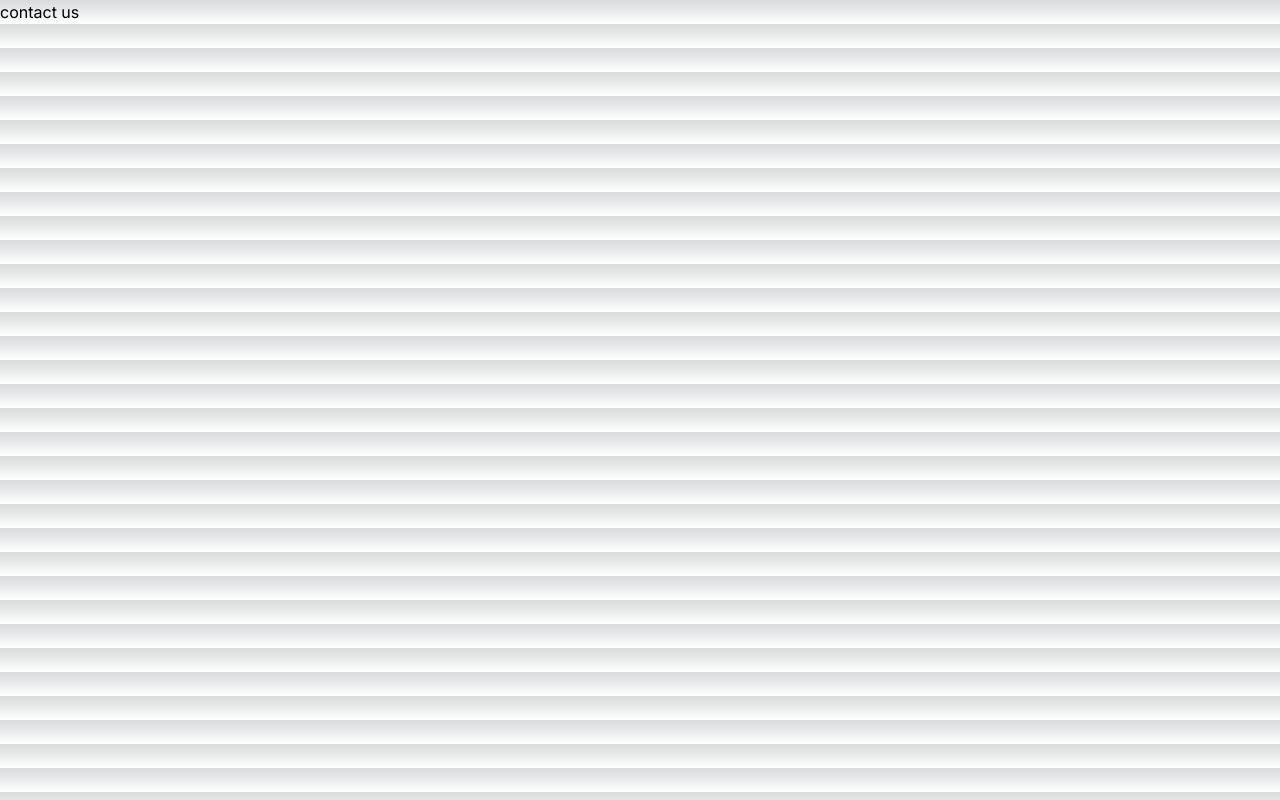
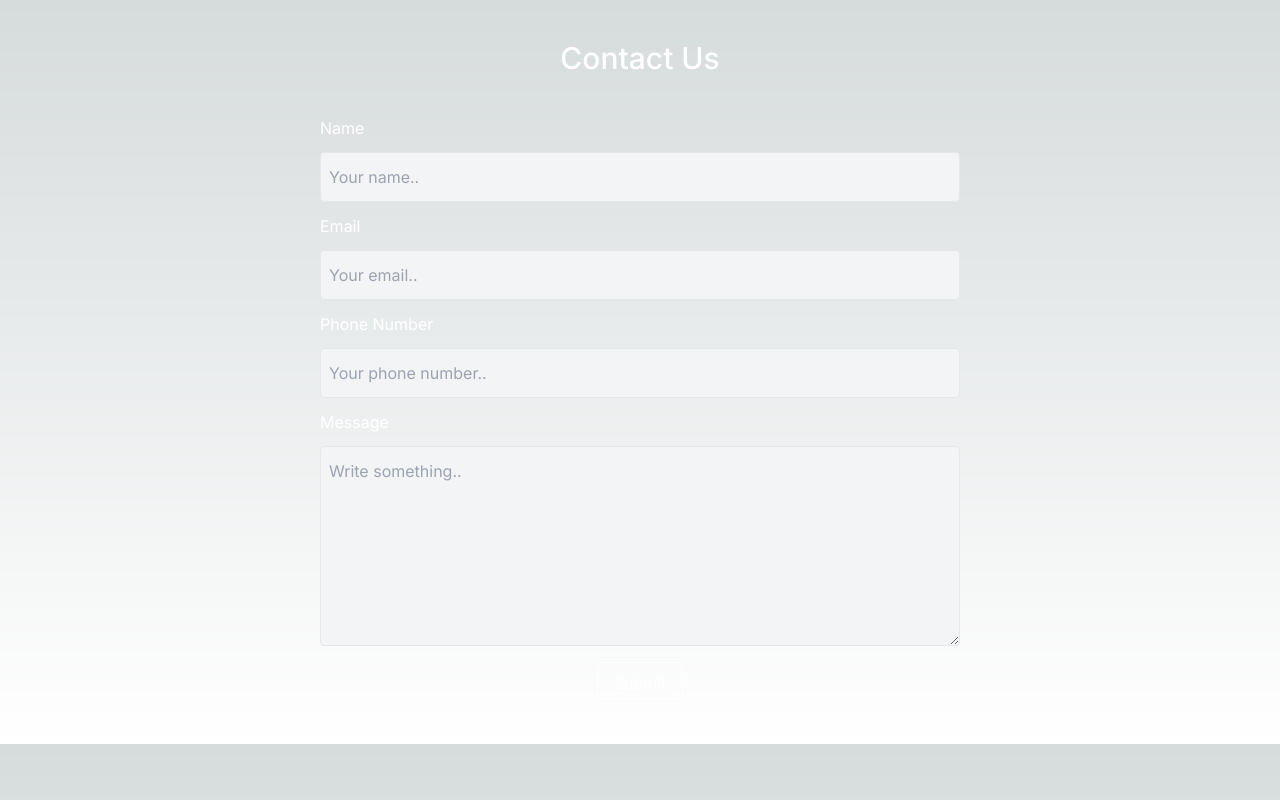
Before and after one commit to sankethsura/Style_Plus, a Next.js app: page /contact-us in a window 1280 px wide. Built offline with nearby package versions, Linux system fonts and the light colour scheme.

Commit message:
added contact details api

```diff
--- /dev/null
+++ b/app/UI/toast.js
@@ -0,0 +1,52 @@
+// createToast.js
+import { toast } from 'react-toastify';
+import 'react-toastify/dist/ReactToastify.css';
+
+const createToast = (message, type) => {
+  switch (type) {
+    case 'success':
+      toast.success(
+        <div className="Toastify__toast--success">
+          <div className="toast-bar bg-green-600"></div> {/* Green bar for success */}
+          {message}
+        </div>,
+        {
+          closeButton: false,
+          className: 'Toastify__toast--success',
+        }
+      );
+      break;
+    case 'error':
+      toast.error(
+        <div className="Toastify__toast--error">
+          <div className="toast-bar bg-red-600"></div> {/* Red bar for error */}
+          {message}
+        </div>,
+        {
+          closeButton: false,
+          className: 'Toastify__toast--error',
+        }
+      );
+      break;
+
+      case 'warning':
+        toast.warning(
+          <div className="Toastify__toast--warning">
+            <div className="toast-bar bg-[#FF8964]"></div>
+            {message}
+          </div>,
+          {
+            closeButton: false,
+            className: 'Toastify__toast--warning',
+          }
+        );
+        break;
+    default:
+      toast(message, {
+        closeButton: false,
+        className: 'custom-toast',
+      });
+  }
+};
+
+export default createToast;
--- /dev/null
+++ b/app/UI/toastProvider.js
@@ -0,0 +1,22 @@
+// ToastProvider.js
+import React from "react";
+import { ToastContainer } from "react-toastify";
+import "react-toastify/dist/ReactToastify.css";
+
+const ToastProvider = ({ children }) => {
+  return (
+    <>
+      <ToastContainer
+        position="top-center"
+        autoClose={3000}
+        hideProgressBar={true}
+        closeOnClick
+        pauseOnHover={false}
+        closeButton= {false}
+      />
+      {children}
+    </>
+  );
+};
+
+export default ToastProvider;
--- /dev/null
+++ b/app/api/contact/route.js
@@ -0,0 +1,29 @@
+import connectDB from "@/app/lib/mongodb"
+import Contact from "@/app/modal/contact";
+import { NextResponse } from "next/server";
+import mongoose from "mongoose";
+
+export async function POST(req) {
+  const { fullname, email, message,phoneNumber } = await req.json();
+
+  try {
+    await connectDB();
+    await Contact.create({ fullname, email, message, phoneNumber });
+
+    return NextResponse.json({
+      msg: ["Message sent successfully"],
+      success: true,
+    });
+  } catch (error) {
+    if (error instanceof mongoose.Error.ValidationError) {
+      let errorList = [];
+      for (let e in error.errors) {
+        errorList.push(error.errors[e].message);
+      }
+      console.log(errorList);
+      return NextResponse.json({ msg: errorList });
+    } else {
+      return NextResponse.json({ msg: ["Unable to send message."] });
+    }
+  }
+}
--- a/app/contact-us/page.js
+++ b/app/contact-us/page.js
@@ -1,5 +1,15 @@
+"use client";
+
 import React from "react";
+import ContactUs from "../layouts/ContactUs";
 
 export default function contact() {
-  return <div>contact us</div>;
+  return (
+    <div>
+       <p className="font-medium text-xl md:text-3xl text-white flex justify-center my-4 md:my-10">
+          Contact Us
+        </p>
+      <ContactUs />
+    </div>
+  );
 }
--- a/app/layout.js
+++ b/app/layout.js
@@ -1,17 +1,20 @@
-import './globals.css'
-import { Inter } from 'next/font/google'
+import "./globals.css";
+import { Inter } from "next/font/google";
+import ToastProvider from "./UI/toastProvider";
 
-const inter = Inter({ subsets: ['latin'] })
+const inter = Inter({ subsets: ["latin"] });
 
 export const metadata = {
-  title: 'Create Next App',
-  description: 'Generated by create next app',
-}
+  title: "Create Next App",
+  description: "Generated by create next app",
+};
 
 export default function RootLayout({ children }) {
   return (
     <html lang="en">
-      <body className={inter.className}>{children}</body>
+      <body className={inter.className}>
+        <ToastProvider>{children}</ToastProvider>
+      </body>
     </html>
-  )
+  );
 }
--- a/app/layouts/ContactUs.js
+++ b/app/layouts/ContactUs.js
@@ -1,9 +1,48 @@
-import React from "react";
+"use client";
+
+import React, { useState } from "react";
 import Button from "../UI/button";
+import createToast from "../UI/toast";
+
 export default function ContactUs() {
-  //contact form with name, email, phone number and message
+  const [info, setInfo] = useState({
+    fullname: "",
+    email: "",
+    phoneNumber: "",
+    message: "",
+  });
+
+  const handleSubmit = async (e) => {
+    const res = await fetch("api/contact", {
+      method: "POST",
+      headers: {
+        "Content-type": "application/json",
+      },
+      body: JSON.stringify({
+        fullname: info?.fullname,
+        email: info?.email,
+        message: info?.message,
+        phoneNumber: info?.phoneNumber,
+      }),
+    });
+
+    const { msg, success } = await res.json();
+
+    console.log(msg, success);
+
+    if (success) {
+      createToast("Message sent successfully", "success");
+      setInfo({
+        fullname: "",
+        email: "",
+        phoneNumber: "",
+        message: "",
+      });
+    }
+  };
+
   return (
-    <section className=" w-[90vw] sm:w-[50vw] m-auto mb-10">
+    <section className=" w-[90vw] sm:w-[50vw] m-auto mb-10 text-black">
       <form className="flex flex-col gap-3">
         <label className="text-white" for="name">
           Name
@@ -14,6 +53,13 @@ export default function ContactUs() {
           id="name"
           name="name"
           placeholder="Your name.."
+          value={info?.fullname}
+          onChange={(e) => {
+            setInfo({
+              ...info,
+              fullname: e.target.value,
+            });
+          }}
         ></input>
         <label className="text-white" for="email">
           Email
@@ -24,6 +70,13 @@ export default function ContactUs() {
           id="email"
           name="email"
           placeholder="Your email.."
+          value={info?.email}
+          onChange={(e) => {
+            setInfo({
+              ...info,
+              email: e.target.value,
+            });
+          }}
         ></input>
         <label className="text-white" for="phone">
           Phone Number
@@ -34,6 +87,13 @@ export default function ContactUs() {
           id="phone"
           name="phone"
           placeholder="Your phone number.."
+          value={info?.phoneNumber}
+          onChange={(e) => {
+            setInfo({
+              ...info,
+              phoneNumber: e.target.value,
+            });
+          }}
         ></input>
         <label className="text-white" for="message">
           Message
@@ -44,9 +104,23 @@ export default function ContactUs() {
           name="message"
           placeholder="Write something.."
           style={{ height: "200px" }}
+          value={info?.message}
+          onChange={(e) => {
+            setInfo({
+              ...info,
+              message: e.target.value,
+            });
+          }}
         ></textarea>
+      </form>
+      <div
+        className="w-full flex justify-center"
+        onClick={() => {
+          handleSubmit();
+        }}
+      >
         <Button text="Submit" />
-      </form>
+      </div>
     </section>
   );
 }
--- a/app/layouts/HeroSection.js
+++ b/app/layouts/HeroSection.js
@@ -1,5 +1,6 @@
 import React from "react";
 import CarouselComponent from "../component/Carrousal";
+import Link from "next/link";
 
 export default function HeroSection() {
   return (
@@ -11,9 +12,11 @@ export default function HeroSection() {
         <p className="sm:text-lg text-sm text-center font-semibold ">
           INTERIORS AND RENOVATIONS
         </p>
-        <button className="border px-4 py-2 mt-4 border-white">
-          Get Quote for Free
-        </button>
+        <Link href="/contact-us">
+          <button className="border px-4 py-2 mt-4 border-white">
+            Get Quote for Free
+          </button>
+        </Link>
       </div>
       <div className="absolute w-[50%] top-[50%] right-10 -translate-y-[40%] h-[50vh] hidden sm:flex">
         <CarouselComponent
--- /dev/null
+++ b/app/lib/mongodb.js
@@ -0,0 +1,14 @@
+import mongoose from "mongoose";
+
+const connectDB = async () => {
+  try {
+    if (mongoose.connection.readyState === 0) {
+      await mongoose.connect(process.env.MONGODB_URI);
+      console.log("db connected");
+    }
+  } catch (error) {
+    console.log(error);
+  }
+};
+
+export default connectDB;
--- /dev/null
+++ b/app/modal/contact.js
@@ -0,0 +1,35 @@
+import mongoose, { Schema } from "mongoose";
+
+const contactSchema = new Schema({
+  fullname: {
+    type: String,
+    required: [true, "Name is required."],
+    trim: true,
+    minLength: [2, "Name must be larger than 2 characters"],
+    maxLength: [50, "Name must be lesser than 50 characters"],
+  },
+
+  email: {
+    type: String,
+    required: [true, "Email is required."],
+    match: [/^[\w.%+-]+@[\w.-]+\.[A-Za-z]{2,}$/i, "Invalid email address"],
+  },
+
+  message: {
+    type: String,
+    required: [true, "Message is required."],
+  },
+  phoneNumber: {
+    type: String,
+    required: [true, "Phone Number is required"],
+  },
+  date: {
+    type: Date,
+    default: Date.now,
+  },
+});
+
+const Contact =
+  mongoose.models.Contact || mongoose.model("Contact", contactSchema);
+
+export default Contact;
--- a/app/page.js
+++ b/app/page.js
@@ -85,7 +85,14 @@ export default function Home() {
             <div className="flex items-center justify-center gap-5">
               <p>Gallery</p>
               <p>About</p>
-              <button className="px-4 py-2 border">Contact Us</button>
+              <button
+                className="px-4 py-2 border"
+                onClick={() => {
+                  router.push("/contact-us");
+                }}
+              >
+                Contact Us
+              </button>
             </div>
           </section>
         </nav>
```
Also changed, not shown: package.json (+7 -0 lines).
